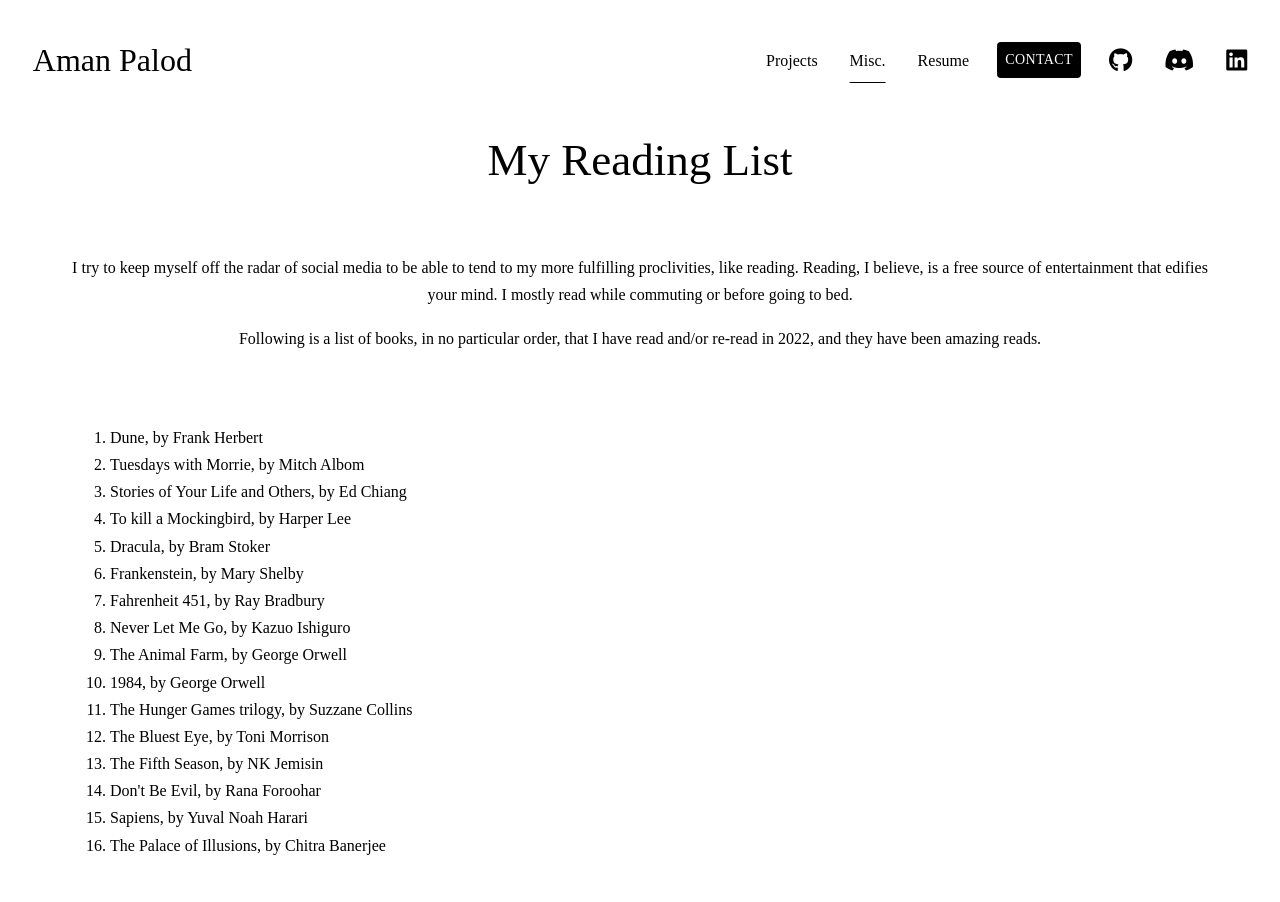
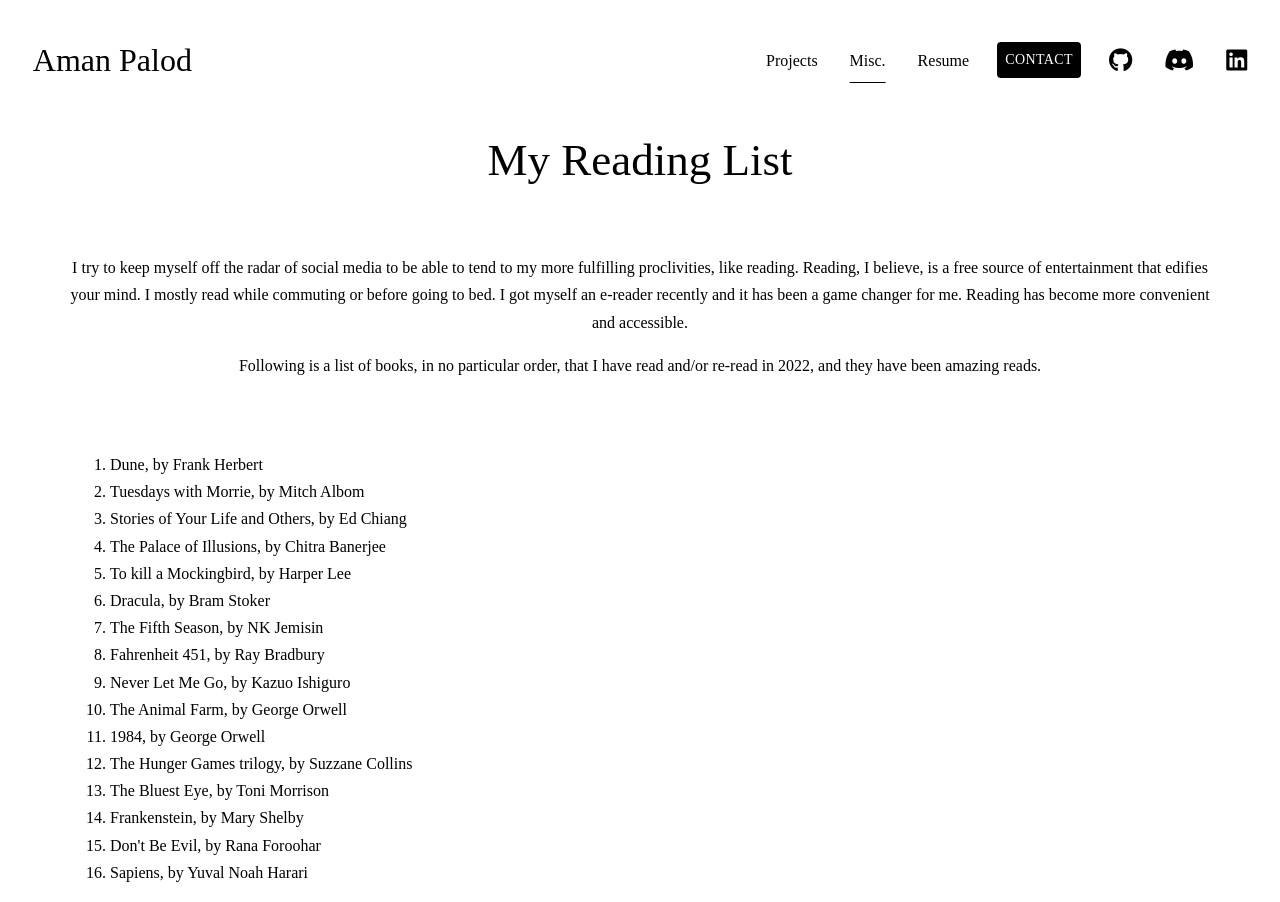
Before and after one commit to palodaman/personal-website, a React (Create React App) app: page /miscellaneous in a window 1280 px wide. Before the commit the page ends 875 px from the top, so only its background shows below. Built offline with nearby package versions, Linux system fonts and the light colour scheme.

Commit message:
some typographical changes

```diff
--- a/src/pages/Misc.js
+++ b/src/pages/Misc.js
@@ -7,16 +7,21 @@ export default function Misc(){
     <div style={{padding:'40px 70px ', textAlign:'center', }}>
         <p>
         I try to keep myself off the radar of social media to be able to tend to my more fulfilling proclivities, like reading. Reading, I believe, is a free source of entertainment that edifies your mind. I mostly read while commuting or before going to bed.
-          </p>
+          I got myself an e-reader recently and it has been a game changer for me. Reading has become more convenient and accessible. </p>
         <p>Following is a list of books, in no particular order, that I have read and/or re-read in 2022, and they have been amazing reads.</p>
     </div >
     <ol style={{padding:"0 50px", marginLeft:"60px"}}>
       <li> Dune, by Frank Herbert</li>
       <li> Tuesdays with Morrie, by Mitch Albom </li>
       <li> Stories of Your Life and Others, by Ed Chiang</li>
+      <li>
+        The Palace of Illusions, by Chitra Banerjee
+      </li>
       <li> To kill a Mockingbird, by Harper Lee </li>
       <li> Dracula, by Bram Stoker</li>
-      <li> Frankenstein, by Mary Shelby</li>
+      <li> The Fifth Season, by NK Jemisin</li>
+
+
       <li> Fahrenheit 451, by Ray Bradbury</li>
       <li> Never Let Me Go, by Kazuo Ishiguro</li>
 
@@ -25,14 +30,11 @@ export default function Misc(){
       <li> 1984, by George Orwell</li>
       <li> The Hunger Games trilogy, by Suzzane Collins</li>
       <li> The Bluest Eye, by Toni Morrison</li>
-      <li> The Fifth Season, by NK Jemisin</li>
 
-
+      <li> Frankenstein, by Mary Shelby</li>
       <li> Don't Be Evil, by Rana Foroohar</li>
       <li> Sapiens, by Yuval Noah Harari</li>
-      <li>
-        The Palace of Illusions, by Chitra Banerjee
-      </li>
+
     </ol>
     </div>
     </>
```
